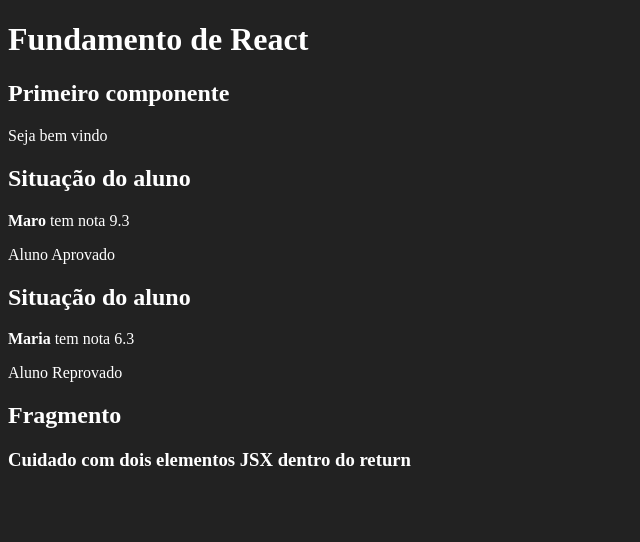
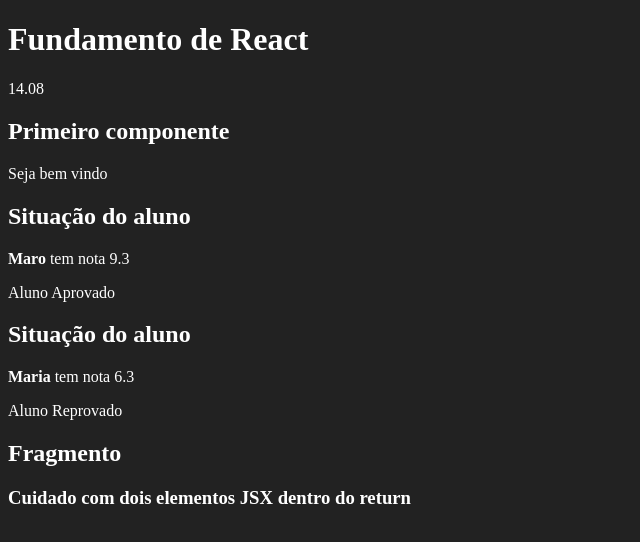
Before and after one commit to immerfallen/cursoReactRedux, a React (Create React App) app: page / in a window 1280 px wide. Shown: the top 542 px of the page, without its empty margins (0-640 px from the left). Built offline with nearby package versions, Linux system fonts and the light colour scheme.

Commit message:
desafio componente numero aleatorio

```diff
--- a/src/App.jsx
+++ b/src/App.jsx
@@ -1,20 +1,18 @@
-import ReactDom from 'react-dom'
-import React from 'react'
-import './index.css'
-import Primeiro from './Components/basicos/Primeiro'
-import ComParam from './Components/basicos/ComParametro'
-import Fragmento from './Components/basicos/Fragamento'
+import ReactDom from "react-dom";
+import React from "react";
+import "./index.css";
+import Primeiro from "./Components/basicos/Primeiro";
+import ComParam from "./Components/basicos/ComParametro";
+import Fragmento from "./Components/basicos/Fragamento";
+import Aleatorio from './Components/basicos/Aleatorio'
 
-
-export default  props => {
-    return (
-        <div id ="app">
-            <h1>Fundamento de React</h1>
-        <Primeiro/>
-        <ComParam titulo='Situação do aluno' aluno='Maro' nota={9.3}/>
-        <ComParam titulo='Situação do aluno' aluno='Maria' nota={6.3} />
-        <Fragmento/>
-
-    </div>
-    )
-}
+export default () => (
+  <div id="app">
+    <h1>Fundamento de React</h1>
+    <Aleatorio minimo={10} maximo={20}/>
+    <Primeiro />
+    <ComParam titulo="Situação do aluno" aluno="Maro" nota={9.3} />
+    <ComParam titulo="Situação do aluno" aluno="Maria" nota={6.3} />
+    <Fragmento />
+  </div>
+);
--- /dev/null
+++ b/src/Components/basicos/Aleatorio.jsx
@@ -0,0 +1,11 @@
+import React from 'react'
+
+export default (props) => {
+    const intervalo = (props.maximo - props.minimo)
+    const valorAleatorio = (Math.random()*intervalo + props.minimo).toFixed(2)
+    return (
+        <div>
+            <p>{valorAleatorio}</p>
+        </div>
+    )
+}
--- a/src/index.js
+++ b/src/index.js
@@ -1,13 +1,13 @@
-import ReactDom from 'react-dom'
-import React from 'react'
-import './index.css'
+import ReactDom from "react-dom";
+import React from "react";
+import "./index.css";
 
-import App from './App'
+import App from "./App";
 
+const el = document.getElementById("root");
 
-const el = document.getElementById('root')
+ReactDom.render(
+  <App />,
 
-
-ReactDom.render( <App/>
-
-  , el  )
+  el
+);
```
